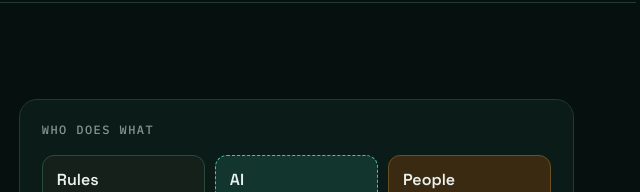
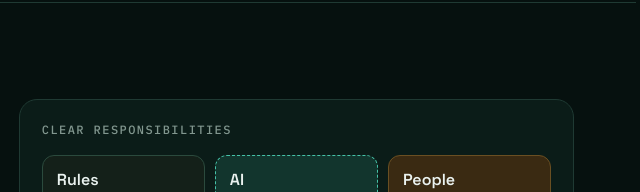
Before and after one commit to Anna-xxx/kafila, a plain HTML site: page index.html in a window 1280 px wide. Shown: the part 10820-11012 px from the top of the page, 636-1276 px from the left. Drawn offline with Linux system fonts and the light colour scheme.

Commit message:
AI panel: 'Clear responsibilities'
Co-Authored-By: Claude Opus 5.5 <noreply@anthropic.com>
Claude-Session: https://claude.ai/code/session_01GspiD7aAGs5PZSb9oyc1TY

```diff
--- a/index.html
+++ b/index.html
@@ -615,7 +615,7 @@ footer .disc { margin-top: 18px; font-size: 13px; color: var(--ink-3); }
       </ul>
     </div>
     <div class="panel">
-      <h3>Who does what</h3>
+      <h3>Clear responsibilities</h3>
       <div class="who-does">
         <div class="r"><b>Rules</b><small>Zone, deadline, urgency, red flags, who is overdue. Versioned table with a source on every row.</small></div>
         <div class="a"><b>AI</b><small>Explains to the patient; drafts for staff. A person checks every draft before it is sent.</small></div>
```
